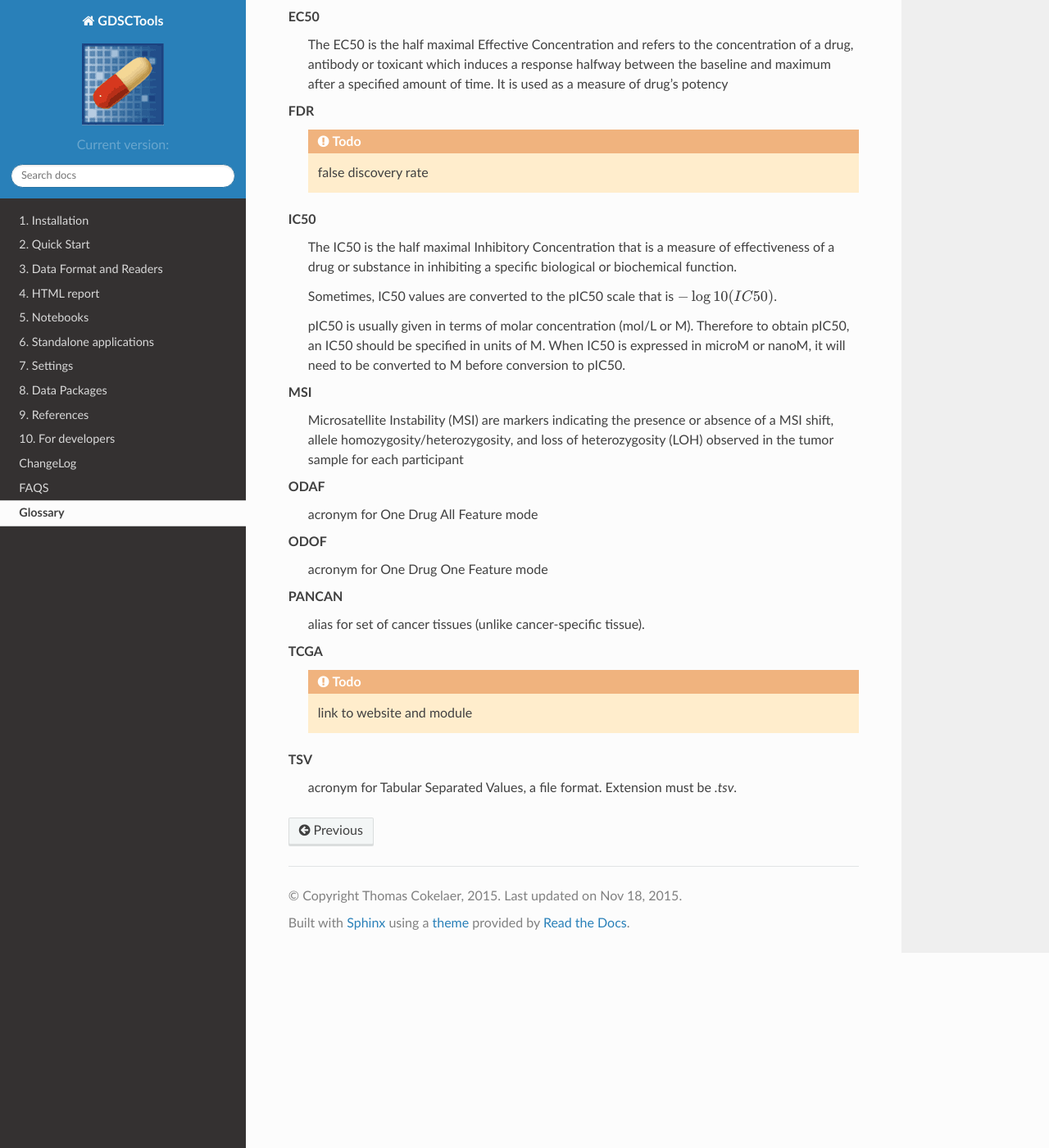
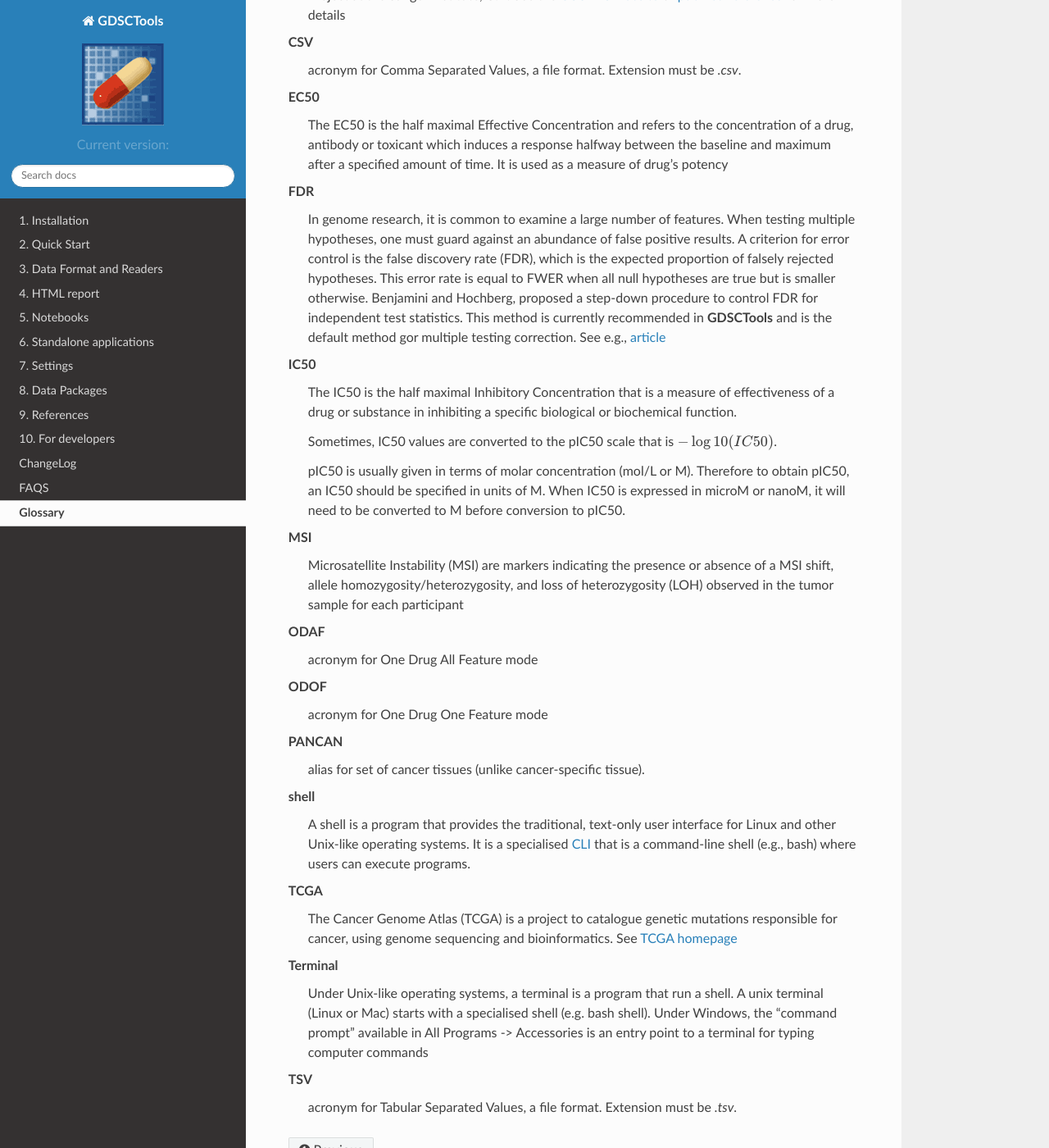
Before and after one commit to CancerRxGene/gdsctools, a Sphinx documentation site: the page built from doc/source/glossary.rst, in a window 1280 px wide and 1400 px high, scrolled down 414 px. Shown: the whole window at 82% size. Built offline with Sphinx 7.4.7 and the Read the Docs theme 2.0.0, drawn with Linux system fonts in a browser that asks for light colours; formulas are drawn with MathJax 3; the version number could not be read and is left out; some of the changed text lies outside the part shown.

Commit message:
update doc.

```diff
--- a/doc/source/glossary.rst
+++ b/doc/source/glossary.rst
@@ -36,13 +36,31 @@
         in the tumor sample for each participant
 
     FDR
-        .. todo:: false discovery rate
+        In genome research, it is common to examine a large number of features.
+        When testing multiple hypotheses, one must guard against an
+        abundance of false positive results. A criterion for error control is
+        the false discovery rate (FDR), which is the expected proportion of
+        falsely rejected hypotheses. This error rate is equal to FWER when
+        all null hypotheses are true but is smaller otherwise.
+        Benjamini and Hochberg, proposed a step-down procedure to control
+        FDR for independent test statistics. This method is currently
+        recommended in **GDSCTools** and is the default method gor multiple
+        testing correction. See e.g.,
+        `article <http://bioinformatics.oxfordjournals.org/content/21/6/781.full>`_
+
 
     TCGA
-        .. todo:: link to website and module
+        The Cancer Genome Atlas (TCGA) is a project to catalogue
+        genetic mutations responsible for cancer, using genome sequencing and
+        bioinformatics. See  `TCGA homepage <http://cancergenome.nih.gov/>`_
 
     COSMIC
-        .. todo:: link to website and module
+        COSMIC is a global resource for
+        information on somatic mutations in human cancer, combining curation of
+        the scientific literature with tumor resequencing data from the Cancer
+        Genome Project at the Sanger Institute, U.K. See
+        the `COSMIC website <http://cancer.sanger.ac.uk/cosmic>`_ or
+        `pubmed reference  <http://www.ncbi.nlm.nih.gov/pmc/articles/PMC2705836/>`_ for more details
 
     ODOF
         acronym for One Drug One Feature mode
@@ -63,3 +81,21 @@
 
     PANCAN
         alias for set of cancer tissues (unlike cancer-specific tissue).
+
+    Terminal
+        Under Unix-like operating systems, a terminal is a program that
+        run a shell. A unix terminal (Linux
+        or Mac) starts with a specialised shell (e.g. bash shell). Under
+        Windows, the "command prompt" available in All Programs -> Accessories
+        is an entry point to a terminal for typing computer commands
+
+    CLI
+        A Command Line Interface (CLI) is an interface where the user
+        types a command (text) and presses the return key to execute that
+        command.
+
+    shell
+        A shell is a program that provides the traditional, text-only user
+        interface for Linux and other Unix-like operating systems.
+        It is a specialised :term:`CLI` that is a command-line shell (e.g.,
+        bash) where users can execute programs.
```
Also changed, not shown: doc/source/index.rst (+14 -11 lines), doc/source/installation.rst (+46 -8 lines), doc/source/notebooks.rst (+7 -0 lines), doc/source/quickstart.rst (+45 -42 lines).
